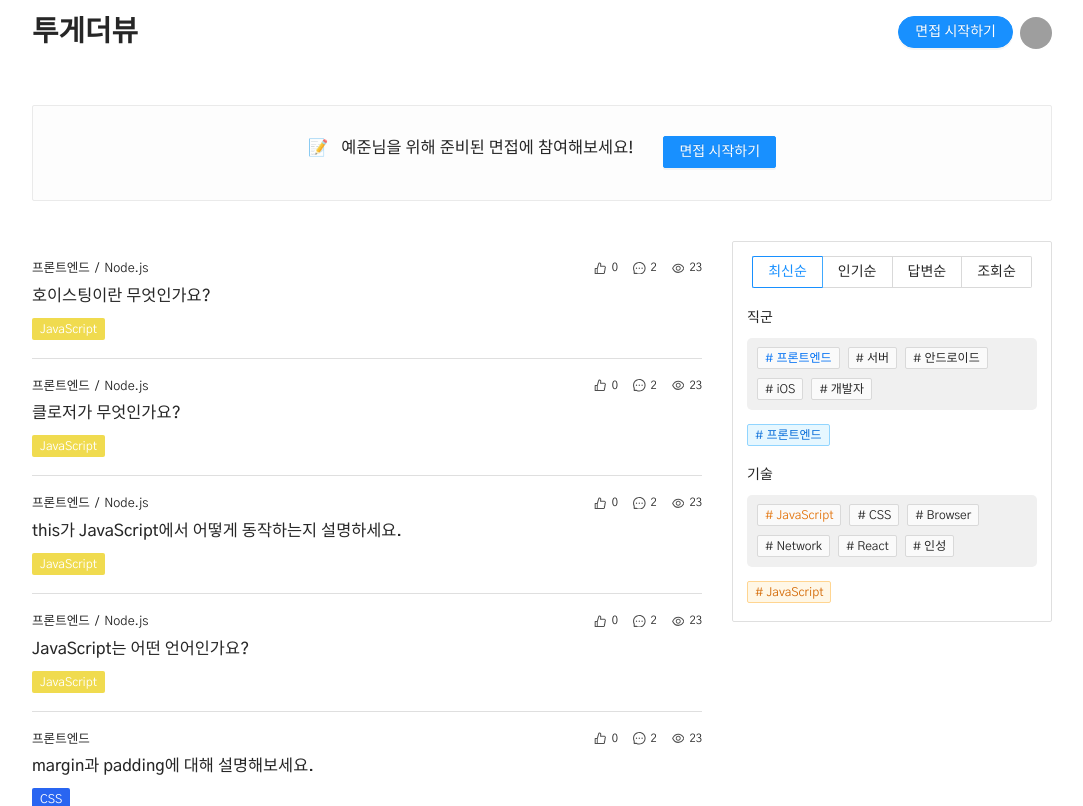
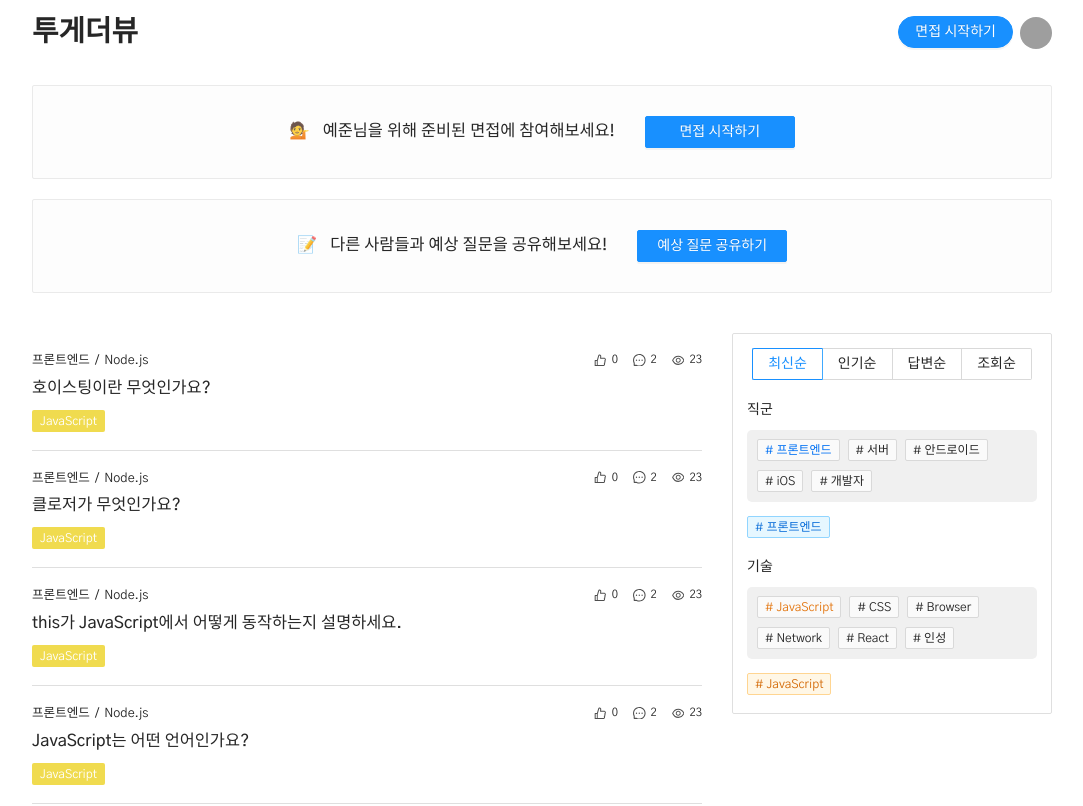
Before and after one commit to togather-view/togather-view-demo, a Next.js app: page /main in a window 1280 px wide. Shown: the top 806 px of the page, without its empty margins (98-1181 px from the left). Built offline with nearby package versions, Linux system fonts and the light colour scheme; grey boxes are pictures that could not be loaded.

Commit message:
[Feature] 질문 공유 폼 & 배너 추가 (#15)
* fix: 면접 시작 배너를 컴포넌트로 분리

* feat: 메인에 질문 공유 배너 추가

* feat: 질문 공유 폼 추가

* feat: 폼 모달 닫으려 할 시 컨펌 메시지 표시

* fix: Set default modal visible to false

```diff
--- /dev/null
+++ b/src/components/banner/InterviewStartBanner.component.tsx
@@ -0,0 +1,29 @@
+import { memo } from "react";
+import Link from "next/link";
+import { Button } from "antd";
+
+// dummy
+import { myAccount } from "@dummy/user.data";
+
+// styles
+import styles from "@src/styles/pages/Main.module.scss";
+
+function InterviewStartBannerComponent() {
+  return (
+    <div className={styles.box}>
+      <h3>
+        <span className={styles.emoji}>💁‍</span>
+        {myAccount.firstName}님을 위해 준비된 면접에 참여해보세요!
+      </h3>
+      <Link href="/interview">
+        <a>
+          <Button className={styles.button} type="primary">
+            면접 시작하기
+          </Button>
+        </a>
+      </Link>
+    </div>
+  );
+}
+
+export default memo(InterviewStartBannerComponent);
--- /dev/null
+++ b/src/components/banner/QuestionCreateBanner.component.tsx
@@ -0,0 +1,48 @@
+import { memo, useCallback, useState } from "react";
+import { Button, Modal } from "antd";
+import { ExclamationCircleOutlined } from "@ant-design/icons";
+
+// components
+import QuestionFormComponent from "@src/components/question/QuestionForm.component";
+
+// styles
+import styles from "@src/styles/pages/Main.module.scss";
+
+function QuestionCreateBannerComponent() {
+  const [visible, setVisible] = useState(false);
+
+  const openForm = useCallback(() => setVisible(true), []);
+  const closeForm = useCallback(() => setVisible(false), []);
+
+  const showConfirm = useCallback(
+    () =>
+      Modal.confirm({
+        title: "정말로 창을 닫을까요?",
+        content: "작성 중이던 내용은 저장되지 않습니다.",
+        icon: <ExclamationCircleOutlined />,
+        onOk: closeForm,
+        // eslint-disable-next-line @typescript-eslint/no-empty-function
+        onCancel: () => {},
+        okText: "닫기",
+        cancelText: "취소",
+      }),
+    [closeForm],
+  );
+
+  return (
+    <div className={styles.box}>
+      <h3>
+        <span className={styles.emoji}>📝</span>
+        다른 사람들과 예상 질문을 공유해보세요!
+      </h3>
+      <Button className={styles.button} type="primary" onClick={openForm}>
+        예상 질문 공유하기
+      </Button>
+      <Modal visible={visible} footer={null} onCancel={showConfirm}>
+        <QuestionFormComponent closeForm={closeForm} />
+      </Modal>
+    </div>
+  );
+}
+
+export default memo(QuestionCreateBannerComponent);
--- /dev/null
+++ b/src/components/question/QuestionForm.component.tsx
@@ -0,0 +1,54 @@
+import { memo, useCallback, useState } from "react";
+import { Button, Input } from "antd";
+
+// dummy
+import { GroupList } from "@dummy/group.data";
+import { TechList } from "@dummy/tech.data";
+
+// components
+import TagSelectComponent from "@src/components/interview/TagSelect.component";
+
+// styles
+import styles from "@src/styles/components/QuestionForm.module.scss";
+import tagStyles from "@src/styles/components/TagSelect.module.scss";
+
+function QuestionFormComponent({ closeForm }) {
+  const [selectedJobList, setSelectedJobList] = useState([]);
+  const [selectedTechList, setSelectedTechList] = useState([]);
+  const [contents, setContents] = useState("");
+
+  const onChangeContents = useCallback((e) => setContents(e.value), []);
+
+  return (
+    <div className={styles.wrap}>
+      <h2 className={styles.title}>예상 질문 공유하기</h2>
+      <h3>질문 내용</h3>
+      <Input.TextArea rows={4} onChange={onChangeContents} value={contents} />
+      <div className={tagStyles.selectContainer}>
+        <h3>직군</h3>
+        <TagSelectComponent
+          color="blue"
+          selectedClassName={tagStyles.tagSelectedBlue}
+          selectedList={selectedJobList}
+          setSelectedList={setSelectedJobList}
+          tagList={GroupList}
+        />
+      </div>
+      <div className={tagStyles.selectContainer}>
+        <h3>기술</h3>
+        <TagSelectComponent
+          color="orange"
+          selectedClassName={tagStyles.tagSelectedOrange}
+          selectedList={selectedTechList}
+          setSelectedList={setSelectedTechList}
+          tagList={TechList}
+        />
+      </div>
+      <Button className={styles.submit} type="primary" onClick={closeForm}>
+        공유하기
+      </Button>
+    </div>
+  );
+}
+
+export default memo(QuestionFormComponent);
--- a/src/pages/main/index.tsx
+++ b/src/pages/main/index.tsx
@@ -1,14 +1,13 @@
 import { memo } from "react";
-import { Button } from "antd";
-import Link from "next/link";
 
 import LayoutComponent from "@src/components/common/Layout.component";
+import InterviewStartBannerComponent from "@src/components/banner/InterviewStartBanner.component";
+import QuestionCreateBannerComponent from "@src/components/banner/QuestionCreateBanner.component";
 import QuestionFilterComponent from "@src/components/common/QuestionFilter.component";
 import QuestionListElement from "@src/components/question/QuestionListElement.component";
 
 // dummy
 import { questionList } from "@dummy/question.data";
-import { myAccount } from "@dummy/user.data";
 
 import styles from "@src/styles/pages/Main.module.scss";
 
@@ -16,19 +15,8 @@ function MainPage() {
   return (
     <LayoutComponent>
       <div className={styles.banner}>
-        <div className={styles.box}>
-          <h3>
-            <span className={styles.emoji}>📝</span>
-            {myAccount.firstName}님을 위해 준비된 면접에 참여해보세요!
-          </h3>
-          <Link href="/interview">
-            <a>
-              <Button className={styles.button} type="primary">
-                면접 시작하기
-              </Button>
-            </a>
-          </Link>
-        </div>
+        <InterviewStartBannerComponent />
+        <QuestionCreateBannerComponent />
       </div>
       <div className={styles.container}>
         {/*    Question List   */}
--- a/src/styles/Layout.module.scss
+++ b/src/styles/Layout.module.scss
@@ -11,7 +11,7 @@
     align-items: center;
 
     position: sticky;
-    z-index: 9999;
+    z-index: 999;
     top: 0;
     background: white;
 
--- /dev/null
+++ b/src/styles/components/QuestionForm.module.scss
@@ -0,0 +1,16 @@
+.wrap {
+  .title {
+    margin-bottom: 20px;
+  }
+
+  .submit {
+    margin-top: 20px;
+    float: right;
+  }
+
+  &::after {
+    display: block;
+    content: " ";
+    clear: both;
+  }
+}
--- a/src/styles/pages/InterviewForm.module.scss
+++ b/src/styles/pages/InterviewForm.module.scss
@@ -70,7 +70,7 @@
 
   background: white;
 
-  z-index: 8000;
+  z-index: 800;
 
   text-align: center;
   display: flex;
@@ -78,7 +78,7 @@
 
   .wrap {
     margin-top: 240px;
-    z-index: 9999;
+    z-index: 999;
 
     .icon {
       font-size: 3em;
--- a/src/styles/pages/Main.module.scss
+++ b/src/styles/pages/Main.module.scss
@@ -1,6 +1,8 @@
 @import "../mixin";
 
 .banner {
+
+  margin-bottom: 40px;
 
   .box {
     border: 1px solid #EAEAEA;
@@ -10,11 +12,15 @@
 
     display: flex;
     justify-content: center;
+    align-items: center;
 
-    margin: 40px 0;
+    margin: 20px 0;
+
+    h3 {
+      margin-bottom: 0;
+    }
 
     @include tablet {
-      margin: 20px 0;
       display: block;
       text-align: center;
       word-break: keep-all;
@@ -22,10 +28,11 @@
 
     .button {
       display: inline;
+      width: 150px;
       margin-left: 30px;
 
       @include tablet {
-        padding: 0 60px;
+        width: 240px;
         margin-top: 15px;
         margin-left: auto;
       }
```
